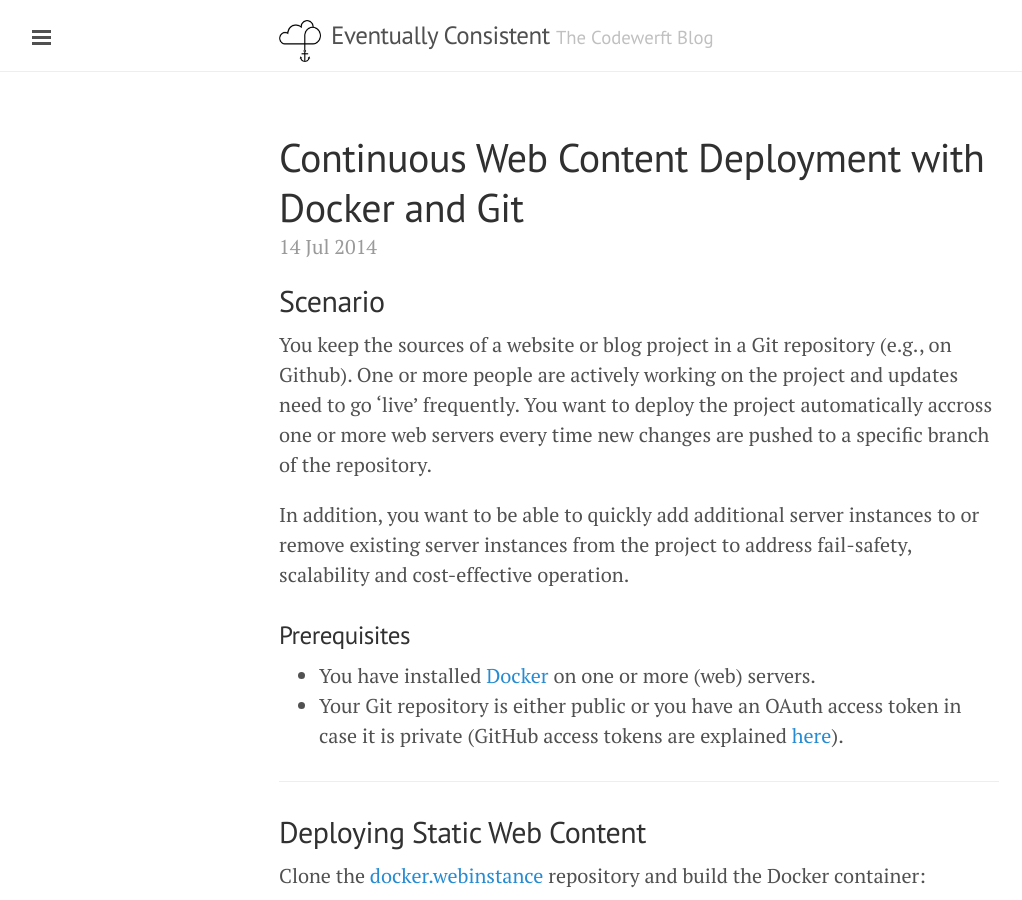
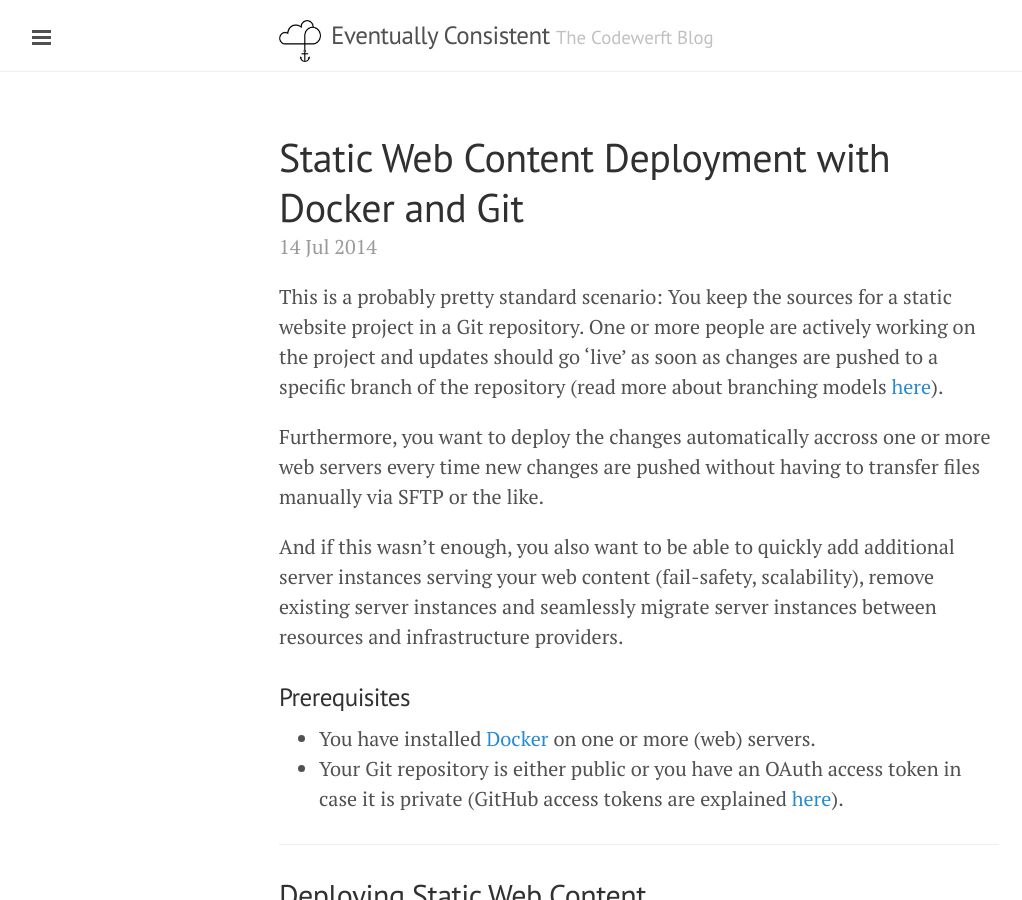
Before and after one commit to codewerft/blog.codewerft.net, a Jekyll site: the page built from _posts/2014-07-14-continuous-web-content-deployment-with-docker.md, in a window 1280 px wide and 900 px high. Shown: the whole window, without its empty margins (1-1023 px from the left). Built offline with Jekyll 4.4.1, drawn with Linux system fonts in a browser that asks for light colours; nearby versions of some CDN libraries; comment, search, counter and statistics services are not loaded.

Commit message:
some groomage

```diff
--- a/_posts/2014-07-14-continuous-web-content-deployment-with-docker.md
+++ b/_posts/2014-07-14-continuous-web-content-deployment-with-docker.md
@@ -1,14 +1,13 @@
 ---
 layout: post
-title: Continuous Web Content Deployment with Docker and Git
+title: Static Web Content Deployment with Docker and Git
 ---
 
-## Scenario
+This is a probably pretty standard scenario: You keep the sources for a static website project in a Git repository. One or more people are actively working on the project and updates should go 'live' as soon as changes are pushed to a specific branch of the repository (read more about branching models [here](http://nvie.com/posts/a-successful-git-branching-model/)).
 
-You keep the sources of a website or blog project in a Git repository (e.g., on Github). One or more people are actively working on the project and updates need
-to go 'live' frequently. You want to deploy the project automatically accross one or more web servers every time new changes are pushed to a specific branch of the repository.
+Furthermore, you want to deploy the changes automatically accross one or more web servers every time new changes are pushed without having to transfer files manually via SFTP or the like.
 
-In addition, you want to be able to quickly add additional server instances to or remove existing server instances from the project to address fail-safety, scalability and cost-effective operation.
+And if this wasn't enough, you also want to be able to quickly add additional server instances serving your web content (fail-safety, scalability), remove existing server instances and seamlessly migrate server instances between resources and infrastructure providers.
 
 ### Prerequisites
 
```
